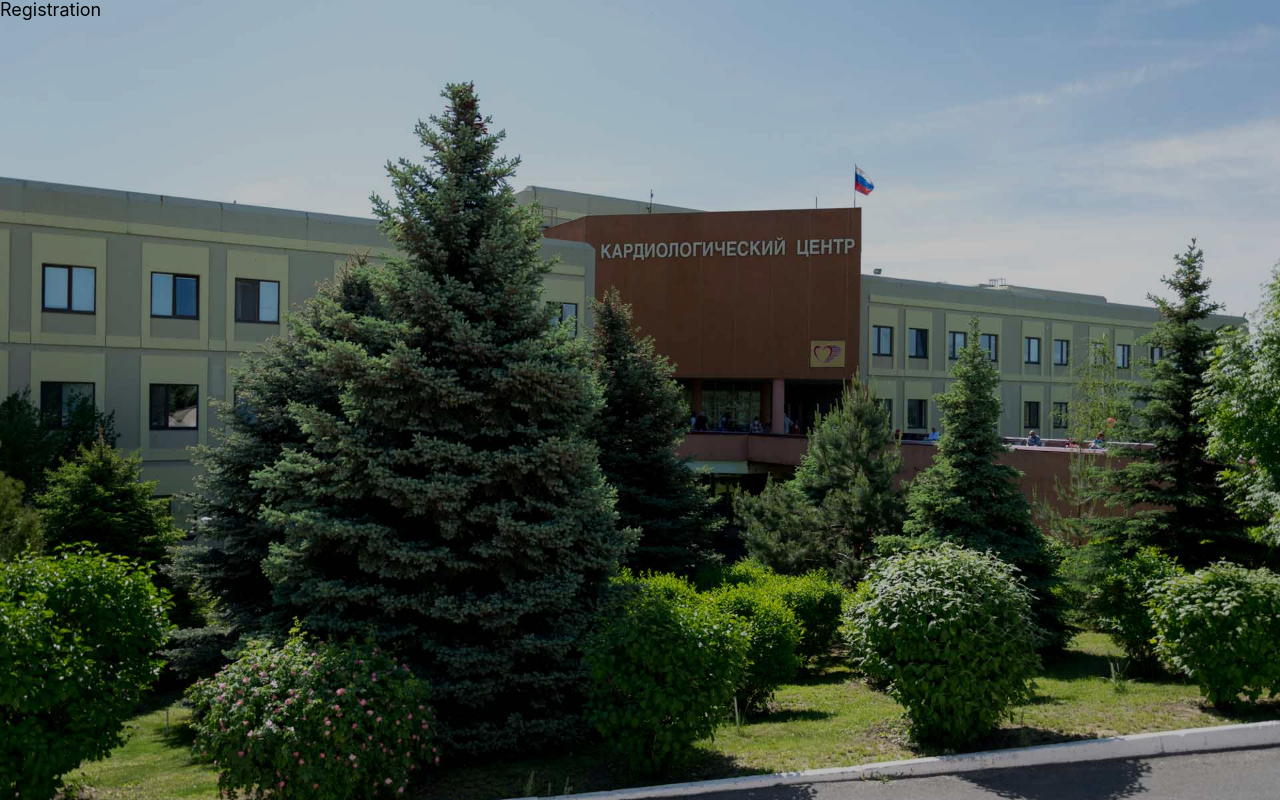
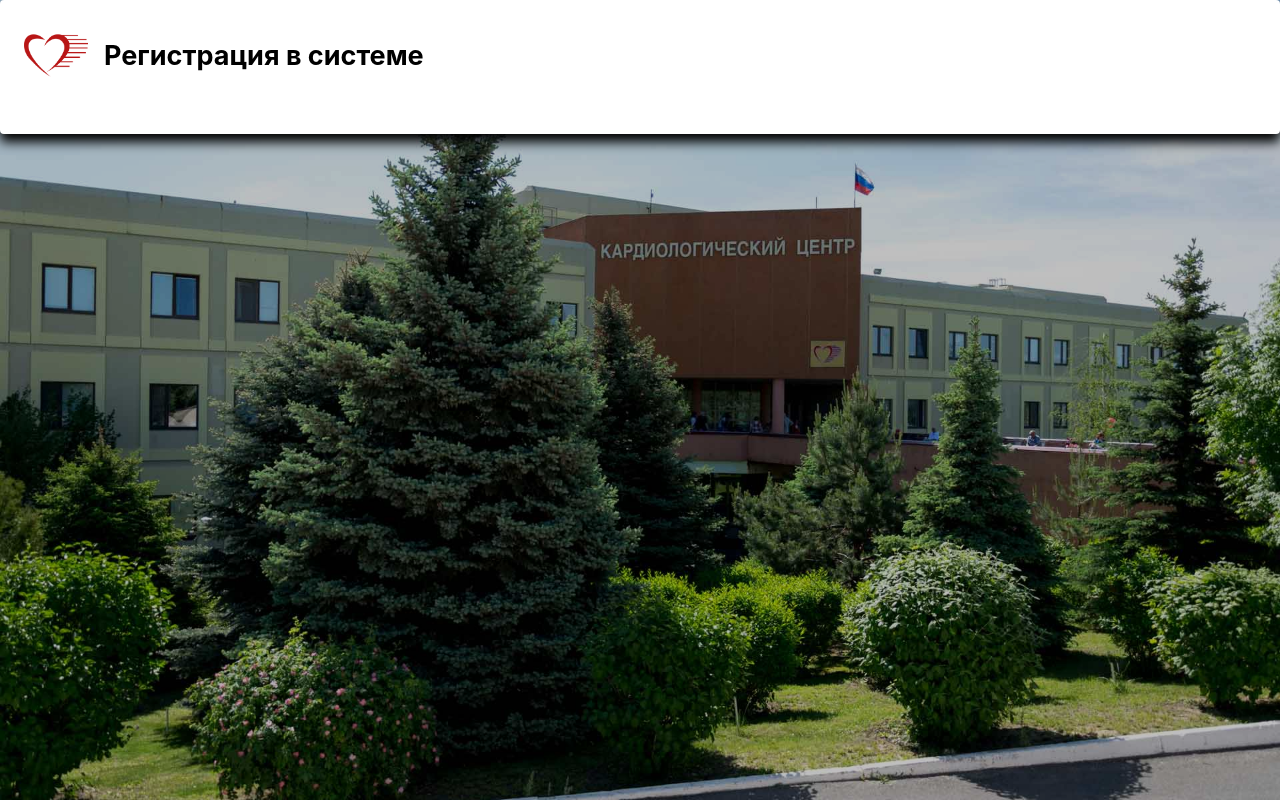
Before and after one commit to s0u1drinker/vue-crm, a Vue app: page /registration in a window 1280 px wide. Built offline with nearby package versions, Linux system fonts and the light colour scheme; what vue-fragment would draw is missing.

Commit message:
Page Auth in progress.

```diff
--- /dev/null
+++ b/src/components/Form.vue
@@ -0,0 +1,108 @@
+<template>
+  <form class="form" @submit.prevent>
+    <div class="form__header">
+      <a href="/">
+        <img src="@/assets/logo.svg" alt="" class="logo">
+      </a>
+      <h2 v-if="formTitle">{{ formTitle }}</h2>
+    </div>
+    <div class="form__content">
+      <slot name="content" />
+    </div>
+    <div class="form__buttons">
+      <slot name="buttons" />
+    </div>
+  </form>
+</template>
+
+<script>
+export default {
+  name: 'Form',
+  props: {
+    formTitle: String
+  }
+}
+</script>
+
+<style lang="scss" scoped>
+.form {
+  @include def-border-radius;
+  box-shadow: 0 .5rem .75rem $black;
+  background-color: $white;
+  padding: 1.5rem;
+
+  a {
+    color: $gray_dark;
+
+    &:hover {
+      color: $cardio;
+    }
+  }
+
+  &__header {
+    align-items: center;
+    display: flex;
+
+    a {
+      margin-right: 1rem;
+    }
+
+    .logo {
+      width: 4rem;
+    }
+  }
+
+  &__content {
+    margin-top: 1.5rem;
+  }
+
+  &__buttons {
+    align-items: center;
+    display: flex;
+    justify-content: space-between;
+    margin-top: 1.5rem;
+  }
+
+  &__element {
+    position: relative;
+
+    & + & {
+      margin-top: .75rem;
+    }
+
+    input {
+      @include def-border-radius;
+      @include transition(border-color);
+      border: 1px solid $gray;
+      position: relative;
+      z-index: 1;
+      width: 100%;
+    }
+
+    input:focus,
+    &_filled > input {
+      border-color: $primary;
+    }
+
+    label {
+      @include transition((color, top, font-size));
+      color: $gray_dark;
+      display: inline-block;
+      left: 1rem;
+      padding: 0 .25rem;
+      position: absolute;
+      top: .5rem;
+      z-index: 0;
+    }
+
+    input:focus ~ label,
+    &_filled > label {
+      background-color: $white;
+      color: $primary;
+      font-size: .875rem;
+      top: -.55rem;
+      z-index: 2;
+    }
+  }
+}
+</style>
--- a/src/components/SearchForm.vue
+++ b/src/components/SearchForm.vue
@@ -1,7 +1,7 @@
 <template>
   <div class="searchform">
     <img src="@/assets/logo.svg" alt="" class="logo">
-    <form action="/" class="form form_searchform" v-on:submit.prevent>
+    <form @submit.prevent>
       <input type="text" class="input" id="searchtext" placeholder="Введите номер документа/дату/отправителя" v-model="searchText">
       <button class="button"><i class="icon icon-search" @click="search"></i></button>
     </form>
@@ -33,9 +33,8 @@ export default {
     margin-right: 2rem;
     width: 6rem;
   }
-}
 
-.form_searchform {
+  form {
     @include def-border-radius;
     @include def-box-shadow-no-color;
     @include transition(color);
@@ -70,4 +69,5 @@ export default {
       }
     }
   }
+}
 </style>
--- a/src/layouts/AuthRegLayout.vue
+++ b/src/layouts/AuthRegLayout.vue
@@ -36,13 +36,18 @@ export default {
   &_auth {
     background-image: url('../assets/img/bg/bg_auth.jpg');
 
-    .form-wrappe {}
+    .form-wrapper {
+      left: 50%;
+      top: 42%;
+      transform: translate(-50%, -50%);
+      width: 27rem;
+    }
   }
 
   &_reg {
     background-image: url('../assets/img/bg/bg_reg.jpg');
 
-    .form-wrappe {}
+    .form-wrapper {}
   }
 
   .form-wrapper {
--- a/src/views/Auth.vue
+++ b/src/views/Auth.vue
@@ -1,15 +1,41 @@
 <template>
   <auth-reg-layout bg-type="auth">
-    Auth
+    <Form form-title="Вход в систему">
+      <template v-slot:content>
+        <div class="form__element">
+          <input type="text" id="login" v-model="guest.login" />
+          <label for="login">Логин</label>
+        </div>
+        <div class="form__element">
+          <input type="text" id="pass" v-model="guest.pass" />
+          <label for="pass">Пароль</label>
+        </div>
+      </template>
+      <template v-slot:buttons>
+        <a href="/registration">Зарегистрироваться</a>
+        <button class="button button_primary">Войти</button>
+      </template>
+    </Form>
   </auth-reg-layout>
 </template>
 
 <script>
 import AuthRegLayout from '@/layouts/AuthRegLayout'
+import Form from '@/components/Form'
 
 export default {
+  name: 'Auth',
+  data () {
+    return {
+      guest: {
+        login: '',
+        pass: ''
+      }
+    }
+  },
   components: {
-    AuthRegLayout
+    AuthRegLayout,
+    Form
   }
 }
 </script>
--- a/src/views/Registration.vue
+++ b/src/views/Registration.vue
@@ -1,15 +1,20 @@
 <template>
   <auth-reg-layout bg-type="reg">
-    Registration
+    <Form form-title="Регистрация в системе">
+      Form registration
+    </Form>
   </auth-reg-layout>
 </template>
 
 <script>
 import AuthRegLayout from '@/layouts/AuthRegLayout'
+import Form from '@/components/Form'
 
 export default {
+  name: 'Registration',
   components: {
-    AuthRegLayout
+    AuthRegLayout,
+    Form
   }
 }
 </script>
```
Lines whose indentation alone changed are shown as unchanged.
